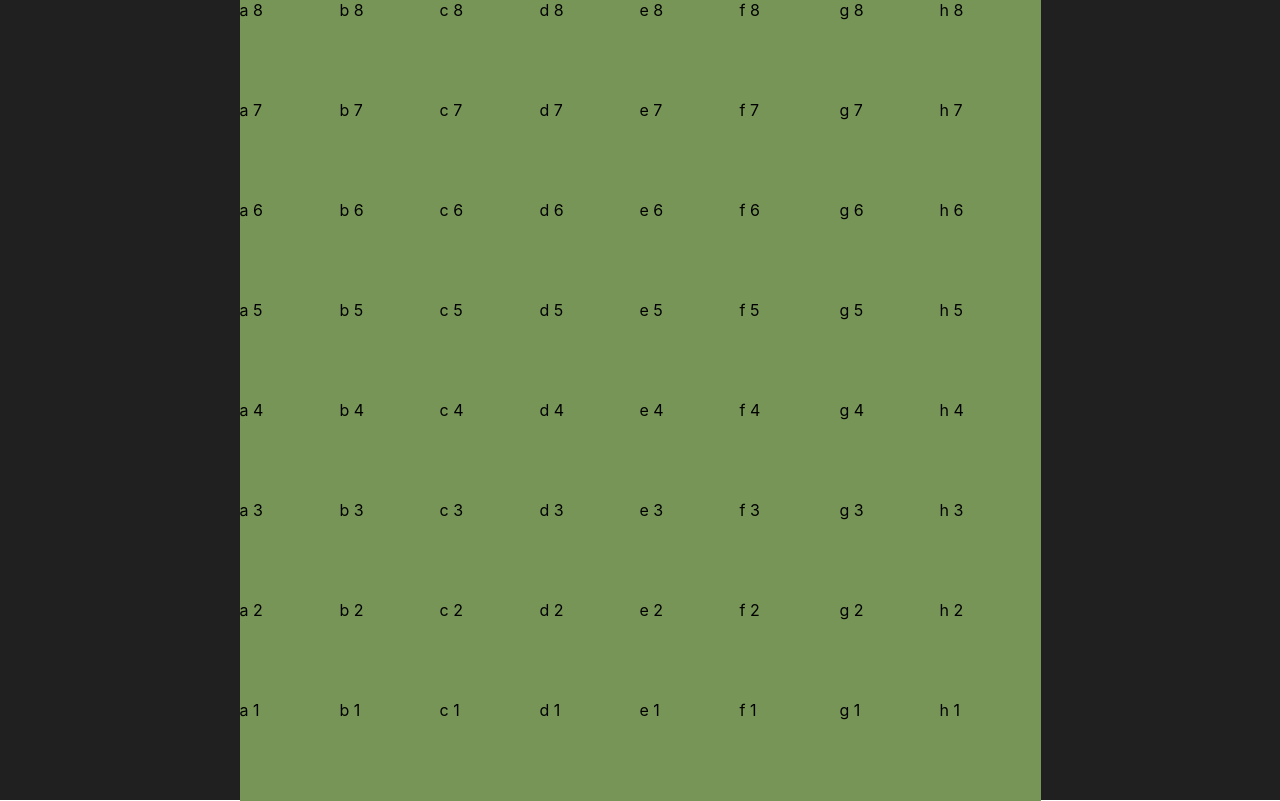
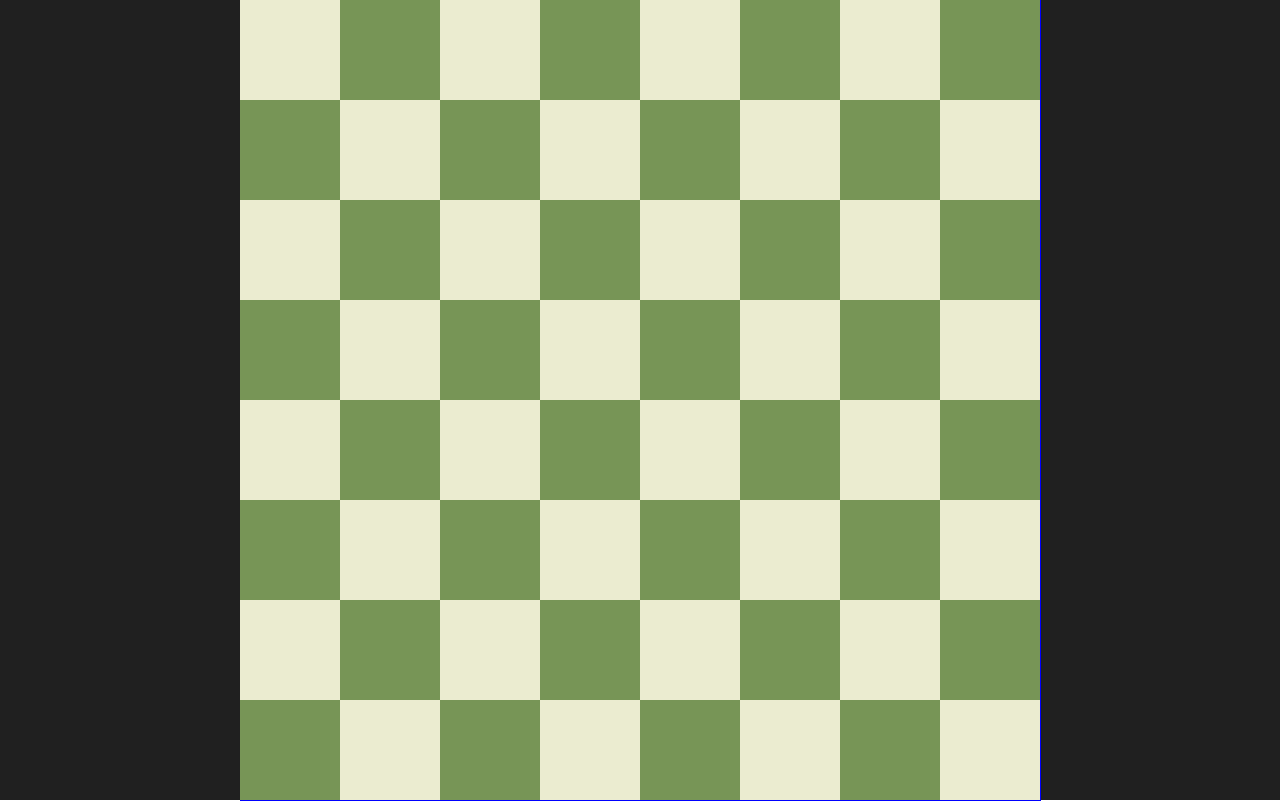
Before and after one commit to leojscalabrin/chess-game, a React (Create React App) app in the folder chess-app/: page / in a window 1280 px wide. Built offline with nearby package versions, Linux system fonts and the light colour scheme.

Commit message:
grid tabuleiro

```diff
--- a/chess-app/src/components/Chessboard.css
+++ b/chess-app/src/components/Chessboard.css
@@ -4,10 +4,18 @@
     grid-template-rows: repeat(8, 100px);
     width: 801px;
     height: 801px;
-    background-color: #779556;
+    background-color: blue;
 }
 
 #chessboard .tile {
     width: 100px;
     height: 100px;
 }
+
+#chessboard .black-tile {
+    background-color: #779556;
+}
+
+#chessboard .white-tile {
+    background-color: #ebecd0;
+}
--- a/chess-app/src/components/Chessboard.tsx
+++ b/chess-app/src/components/Chessboard.tsx
@@ -10,11 +10,19 @@
 
   for (let j = verticalAxis.length - 1; j >= 0; j--) {
     for (let i = 0; i < horizontalAxis.length; i++) {
-      board.push(
-        <div className="tile">
-          {horizontalAxis[i]} {verticalAxis[j]}
-        </div>
-      );
+      const number = j + i + 2;
+
+      if (number % 2 === 0) {
+        board.push(
+            <div className="tile black-tile">
+            </div>
+          );
+      } else {
+        board.push(
+          <div className="tile white-tile">
+          </div>
+        );
+      }
     }
   }
   return <div id="chessboard">{board}</div>;
```
